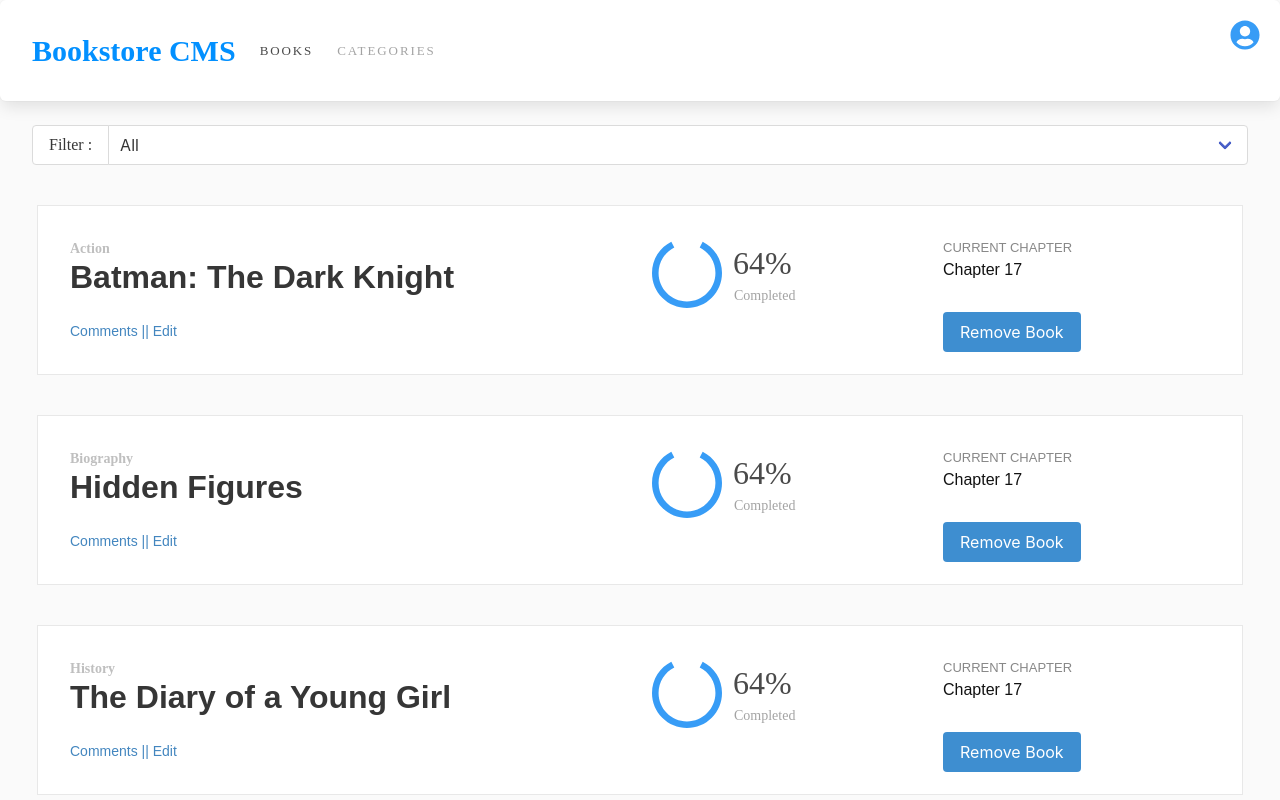
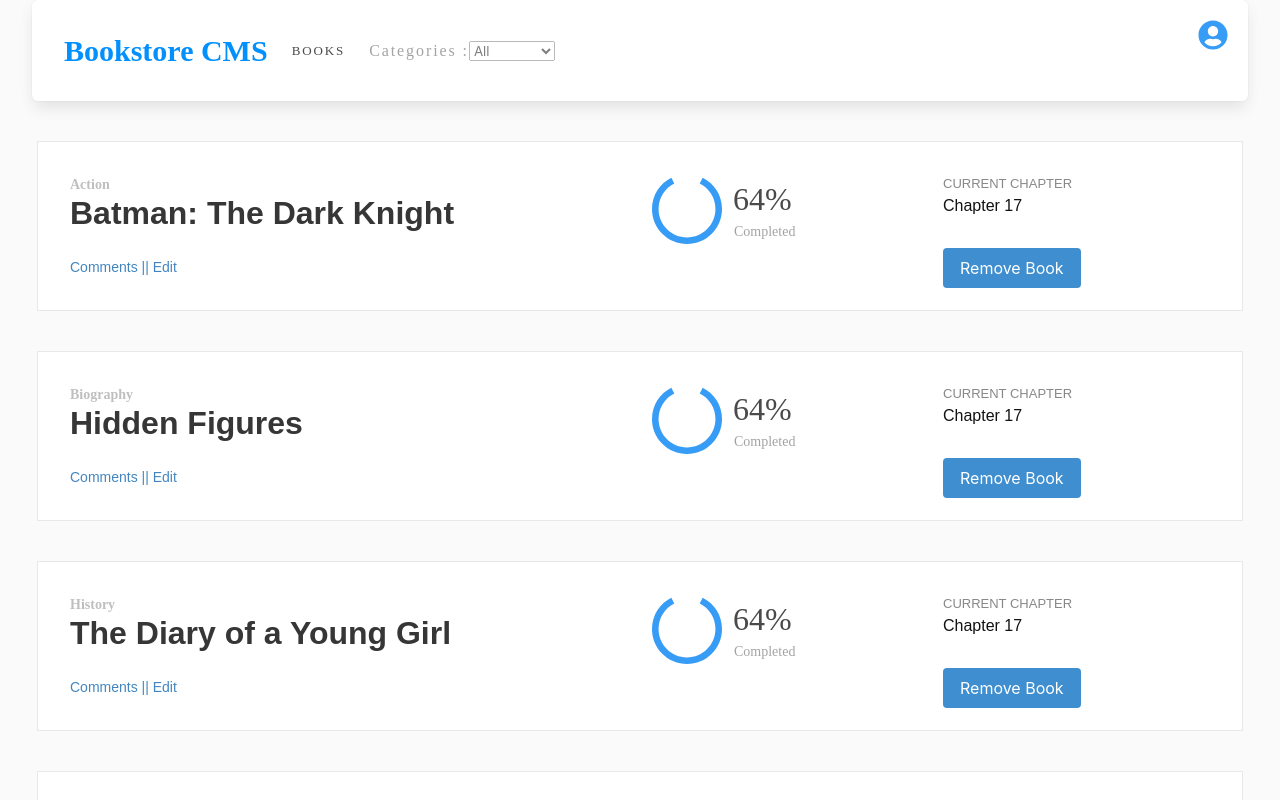
Before and after one commit to brugobi/bookstore-react-redux, a React (Create React App) app: page / in a window 1280 px wide. Shown: the top 800 px of the page. Built offline with nearby package versions, Linux system fonts and the light colour scheme.

Commit message:
update the navbar

```diff
--- a/src/components/App.js
+++ b/src/components/App.js
@@ -1,12 +1,10 @@
 import React from 'react';
 import '../App.css';
-import NavBar from './NavBar';
 import BooksList from '../containers/BooksList';
 import BooksForm from '../containers/BooksForm';
 
 const App = () => (
   <div className="wrapper">
-    <NavBar />
     <div className="container is-fluid">
       <BooksList />
       <BooksForm />
--- a/src/components/CategoryFilter.js
+++ b/src/components/CategoryFilter.js
@@ -1,5 +1,7 @@
 import React from 'react';
 import PropTypes from 'prop-types';
+import { IconContext } from 'react-icons';
+import { FaUserCircle } from 'react-icons/fa';
 
 const CategoryFilter = ({ handleFilter }) => {
   const categories = ['All', 'Action', 'Biography', 'History', 'Horror', 'Kids', 'Learning', 'Sci-Fi'];
@@ -10,20 +12,35 @@ const CategoryFilter = ({ handleFilter }) => {
   };
 
   return (
-    <div className="field has-addons">
-      <div className="control">
-        <div className="button">Filter :</div>
+
+    <nav className="navbar navbar-custom box" role="navigation" aria-label="main navigation">
+
+      <div className="navbar-brand">
+        <div className="navbar-item">
+          <div className="brand Bookstore-CMS">Bookstore CMS</div>
+        </div>
       </div>
-      <p className="control is-expanded">
-        <span className="select is-fullwidth">
+
+      <div className="navbar-menu">
+        <div className="navbar-item BOOKS">BOOKS</div>
+        <div className="navbar-item CATEGORIES">
+          <div className="control">
+            <div className="">Categories : </div>
+          </div>
           <select name="filter" id="filter" onChange={filterByCat}>
             {categories.map((cat) => (
               <option key={cat} value={cat}>{cat}</option>
             ))}
           </select>
-        </span>
-      </p>
-    </div>
+        </div>
+      </div>
+
+      <div className="navbar-end">
+        <IconContext.Provider value={{ size: '30px', color: '#379cf6' }}>
+          <FaUserCircle />
+        </IconContext.Provider>
+      </div>
+    </nav>
   );
 };
 
--- a/src/components/NavBar.js
+++ /dev/null
@@ -1,27 +0,0 @@
-import React from 'react';
-import { IconContext } from 'react-icons';
-import { FaUserCircle } from 'react-icons/fa';
-
-const NavBar = () => (
-  <nav className="navbar navbar-custom box" role="navigation" aria-label="main navigation">
-
-    <div className="navbar-brand">
-      <div className="navbar-item">
-        <div className="brand Bookstore-CMS">Bookstore CMS</div>
-      </div>
-    </div>
-
-    <div className="navbar-menu">
-      <div className="navbar-item BOOKS">BOOKS</div>
-      <div className="navbar-item CATEGORIES">CATEGORIES</div>
-    </div>
-
-    <div className="navbar-end">
-      <IconContext.Provider value={{ size: '30px', color: '#379cf6' }}>
-        <FaUserCircle />
-      </IconContext.Provider>
-    </div>
-  </nav>
-);
-
-export default NavBar;
```
